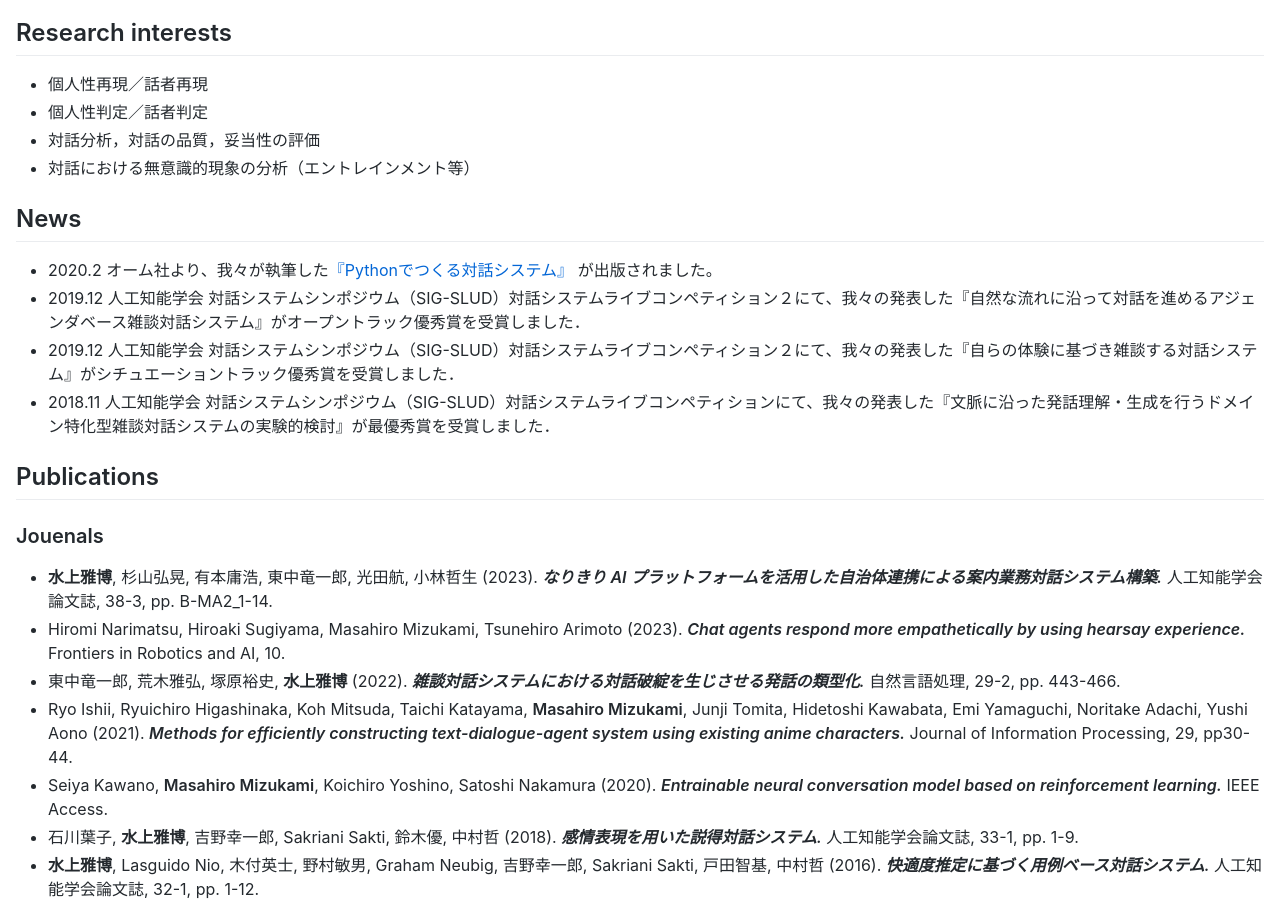
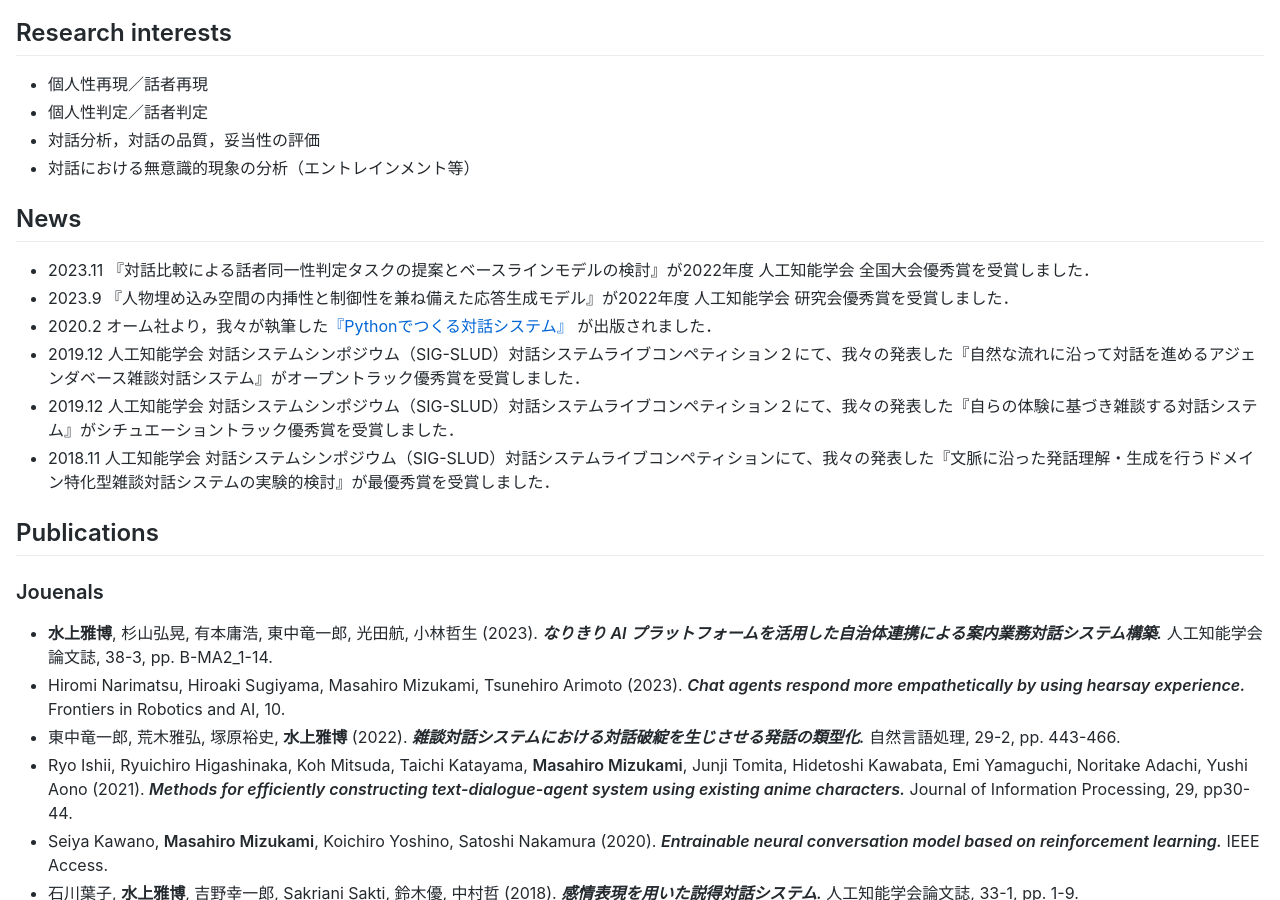
Before and after one commit to masahiro-mi/masahiro-mi.github.io, a Jekyll site: the page built from index.md, in a window 1280 px wide and 900 px high, scrolled down 432 px. Built offline with Jekyll 4.4.1, drawn with Linux system fonts in a browser that asks for light colours; comment, search, counter and statistics services are not loaded; our own code applies the rules of GitHub Pages for plain Markdown files.

Commit message:
Update index.md

```diff
--- a/index.md
+++ b/index.md
@@ -28,7 +28,9 @@ mail: masahiro.mizukami (at) ntt.co.jp
 
 
 ## News
-- 2020.2	オーム社より、我々が執筆した[『Pythonでつくる対話システム』](https://www.ohmsha.co.jp/book/9784274224799/) が出版されました。
+- 2023.11   『対話比較による話者同一性判定タスクの提案とベースラインモデルの検討』が2022年度 人工知能学会 全国大会優秀賞を受賞しました．
+- 2023.9    『人物埋め込み空間の内挿性と制御性を兼ね備えた応答生成モデル』が2022年度 人工知能学会 研究会優秀賞を受賞しました．
+- 2020.2	オーム社より，我々が執筆した[『Pythonでつくる対話システム』](https://www.ohmsha.co.jp/book/9784274224799/) が出版されました．
 - 2019.12	人工知能学会 対話システムシンポジウム（SIG-SLUD）対話システムライブコンペティション２にて、我々の発表した『自然な流れに沿って対話を進めるアジェンダベース雑談対話システム』がオープントラック優秀賞を受賞しました．
 - 2019.12	人工知能学会 対話システムシンポジウム（SIG-SLUD）対話システムライブコンペティション２にて、我々の発表した『自らの体験に基づき雑談する対話システム』がシチュエーショントラック優秀賞を受賞しました．
 - 2018.11	人工知能学会 対話システムシンポジウム（SIG-SLUD）対話システムライブコンペティションにて、我々の発表した『文脈に沿った発話理解・生成を行うドメイン特化型雑談対話システムの実験的検討』が最優秀賞を受賞しました．
```
